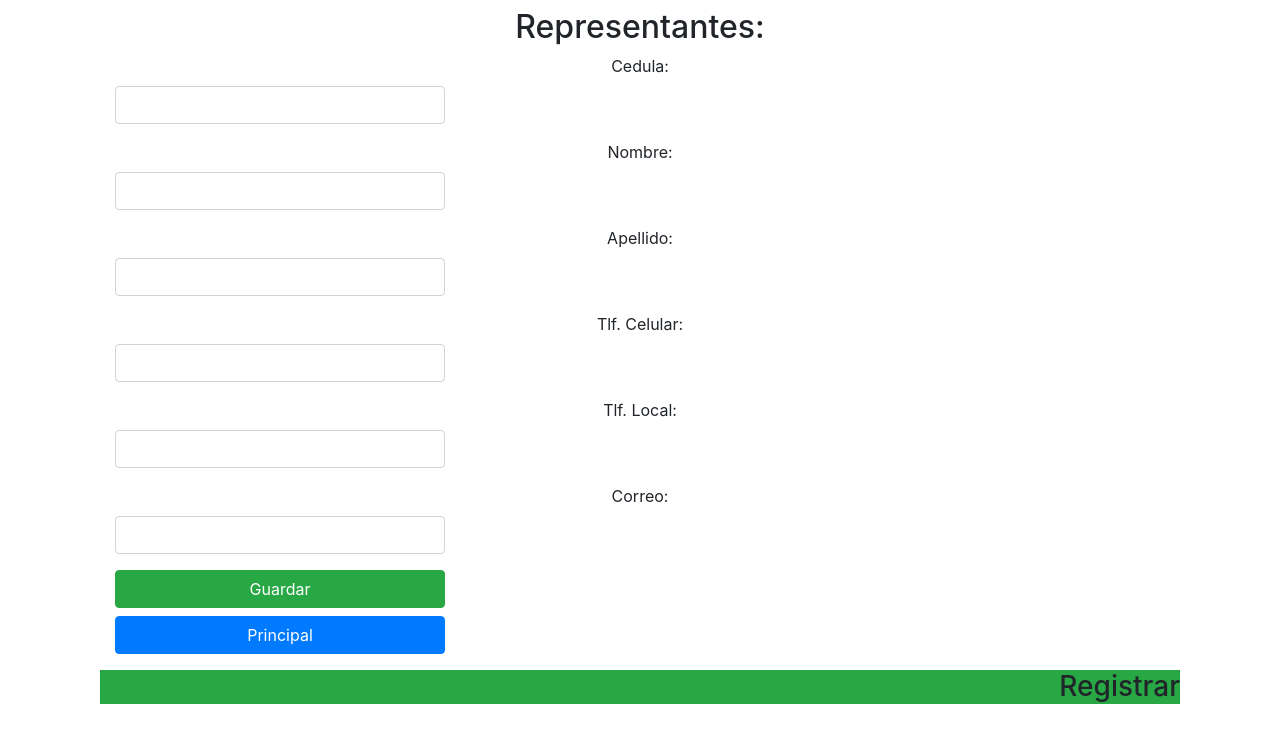
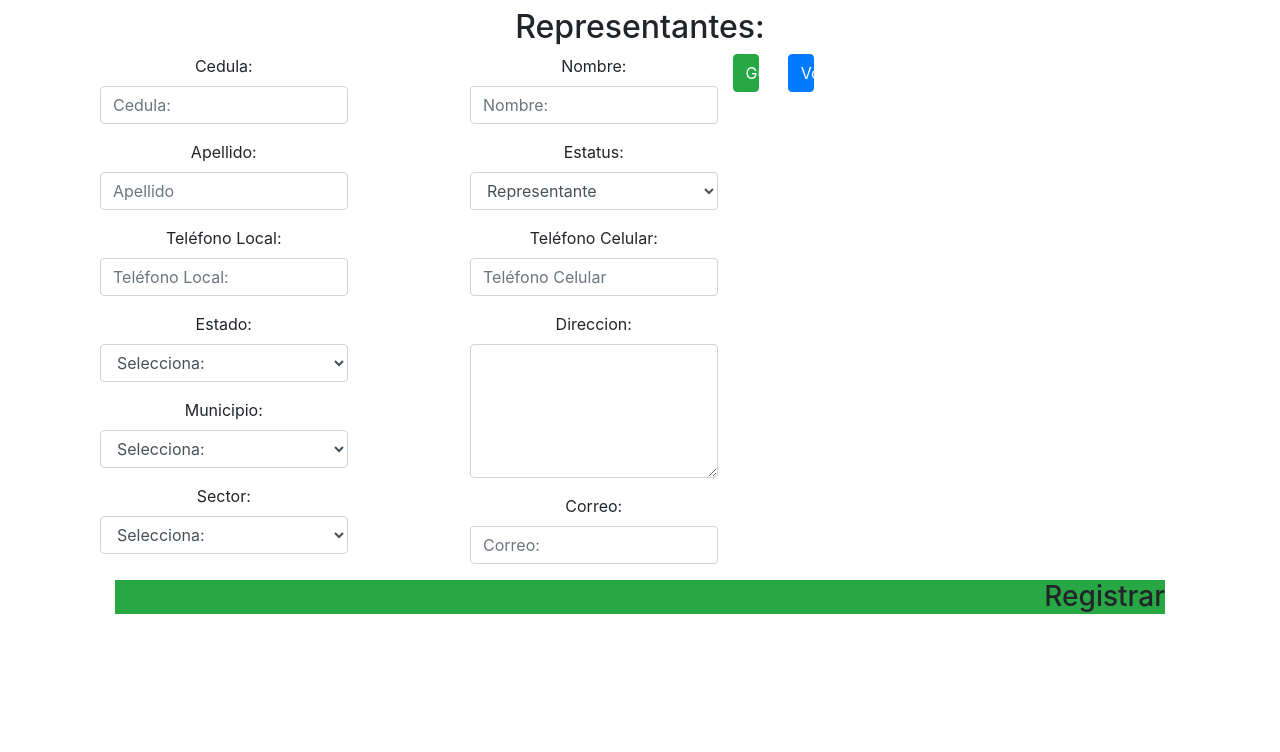
Before and after one commit to gustavokev/preescolar2, a CodeIgniter app: page /preescolar/index.php/representantes/representantes/registrar in a window 1280 px wide. Shown: the part 48-800 px from the top of the page. Run offline with CodeIgniter, Linux system fonts and the light colour scheme; data comes from the database, SQL or seed files in the repository; some libraries are stand-ins or nearby versions.

Commit message:
se trabajo en el registro de repre y docen

```diff
--- a/application/config/database.php
+++ b/application/config/database.php
@@ -77,7 +77,7 @@ $db['default'] = array(
 	'dsn'	=> '',
 	'hostname' => 'localhost',
 	'username' => 'root',
-	'password' => '123456',
+	'password' => '',
 	'database' => 'preescolar',
 	'dbdriver' => 'mysqli',
 	'dbprefix' => '',
--- a/application/controllers/representantes/Representantes.php
+++ b/application/controllers/representantes/Representantes.php
@@ -25,9 +25,9 @@ class Representantes extends CI_Controller {
 
 	public function registrar()
     {
+        $this->data['titulo'] = 'Registrar';
         $this->data['action'] = 'representantes/Representantes/guardar';
-        $this->data['titulo'] = 'Registrar';
-
+        $this->data['estados'] = $this->estados->listar();
         $this->load->view('header', $this->data);
         $this->load->view('representantes/registro', $this->data);
         $this->load->view('footer');
@@ -42,12 +42,15 @@ class Representantes extends CI_Controller {
         $telefono_1 = $this->input->post('telefono_1');
         $telefono_2 = $this->input->post('telefono_2');
         $email = $this->input->post('email');
-
-        $resultado = $this->representantes->guardar($cedula, $nombre_re, $apellido_re, $telefono_1, $telefono_2, $email);
+        $estatus = $this->input->post('estatus');
+        $estados_id = $this->input->post('estados_id');
+        $municipios_id = $this->input->post('municipios_id');
+        $parroquias_id = $this->input->post('parroquias_id');
+        $direccion = $this->input->post('direccion');
+        $resultado = $this->representantes->guardar($cedula, $nombre_re, $apellido_re, $telefono_1, $telefono_2, $email, $estatus, $estados_id, $municipios_id, $parroquias_id, $direccion);
         if($resultado){
             redirect(base_url('representantes/Representantes'));
         }else{
-            // $this->data['metodo'] = 'guardar';
             $this->data['error'] = 'error';
         	$this->data['action'] = 'representantes/Representantes/guardar';
             $this->data['url']   = 'representantes/Representantes';
@@ -62,7 +65,7 @@ class Representantes extends CI_Controller {
         $this->data['action'] = 'representantes/Representantes/editar';
         $this->data['titulo'] = 'Modificar';
         $this->data['representantes'] = $this->representantes->buscar($id);
-        // print_r($this->data);
+        $this->data['estados'] = $this->estados->listar();
         $this->load->view('header', $this->data);
         $this->load->view('representantes/registro', $this->data);
 		$this->load->view('footer');
@@ -77,8 +80,13 @@ class Representantes extends CI_Controller {
         $telefono_1 = $this->input->post('telefono_1');
         $telefono_2 = $this->input->post('telefono_2');
         $email = $this->input->post('email');
+        $estatus = $this->input->post('estatus');
+        $estados_id = $this->input->post('estados_id');
+        $municipios_id = $this->input->post('municipios_id');
+        $parroquias_id = $this->input->post('parroquias_id');
+        $direccion = $this->input->post('direccion');
 
-        $resultado = $this->representantes->editar($id, $cedula, $nombre_re, $apellido_re, $telefono_1, $telefono_2, $email);
+        $resultado = $this->representantes->editar($id, $cedula, $nombre_re, $apellido_re, $telefono_1, $telefono_2, $email, $estatus, $estados_id, $municipios_id, $parroquias_id, $direccion);
         if($resultado){
             redirect(base_url('representantes/Representantes'));
         }else{
@@ -112,40 +120,4 @@ class Representantes extends CI_Controller {
         $this->load->view('representantes/buscar');
         $this->load->view('footer');
     }
-
-    public function getAjaxmunicipio()
-    {
-        if($this->input->is_ajax_request() && $this->input->get("estado"))
-        {
-            $this->load->model("Municipiosmodel");
-            $estadoId = $this->input->get("estado");
-
-            $municipios = $this->municipios->getMunicipios($estadoId);
-
-            $data = array(
-                "municipios" => $municipios,
-
-            );
-
-            echo json_encode($data);
-        }
-    }
-
-    public function getAjaxparroquia()
-    {
-        if($this->input->is_ajax_request() && $this->input->get("municipio"))
-        {
-            $this->load->model("Parroquiasmodel");
-            $municipioId = $this->input->get("municipio");
-
-            $parroquias = $this->parroquias->getParroquias($municipioId);
-
-            $data = array(
-                "parroquias" => $parroquias,
-
-            );
-
-            echo json_encode($data);
-        }
-    }
 }
--- a/application/models/RepresentantesModel.php
+++ b/application/models/RepresentantesModel.php
@@ -10,11 +10,16 @@ class RepresentantesModel extends CI_Model {
     }
     public function listar()
     {
-        $query = $this->db->get($this->tabla);
+        $this->db->select('d.id, d.cedula, d.nombre_re, d.apellido_re, d.telefono_1, d.telefono_2, d.email, d.estatus, d.direccion, e.estado, m.municipio, p.parroquia');
+        $this->db->from($this->tabla.' AS d');
+        $this->db->join('estados AS e', 'e.id=d.estados_id', 'inner');
+        $this->db->join('municipios AS m', 'm.id=d.municipios_id', 'inner');
+        $this->db->join('parroquias AS p', 'p.id=d.parroquias_id', 'inner');
+        $query = $this->db->get();
         return $query->result();
     }
 
-        public function guardar($cedula, $nombre_re, $apellido_re, $telefono_1, $telefono_2, $email)
+        public function guardar($cedula, $nombre_re, $apellido_re, $telefono_1, $telefono_2, $email, $estatus, $estados_id, $municipios_id, $parroquias_id, $direccion)
     {
         $this->db->select('id');
         $this->db->where('cedula', $cedula);
@@ -28,20 +33,29 @@ class RepresentantesModel extends CI_Model {
             'apellido_re' => $apellido_re,
             'telefono_1' => $telefono_1,
             'telefono_2' => $telefono_2,
-            'email' => $email
+            'email' => $email,
+            'estatus' => $estatus,
+            'estados_id' => $estados_id,
+            'municipios_id' => $municipios_id,
+            'parroquias_id' => $parroquias_id,
+            'direccion' => $direccion
             );
         return $this->db->insert($this->tabla, $data);
     }
 
     public function buscar($id)
     {
-        $this->db->select('id, cedula, nombre_re, apellido_re, telefono_1, telefono_2, email');
-        $this->db->where('id', $id);
-        $query = $this->db->get($this->tabla);
+        $this->db->select('d.id, d.cedula, d.nombre_re, d.apellido_re, d.telefono_1, d.telefono_2, d.email, d.estatus, d.estados_id, d.municipios_id, d.parroquias_id, d.direccion, e.estado, m.municipio, p.parroquia');
+        $this->db->from($this->tabla.' AS d');
+        $this->db->join('estados AS e', 'e.id=d.estados_id', 'inner');
+        $this->db->join('municipios AS m', 'm.id=d.municipios_id', 'inner');
+        $this->db->join('parroquias AS p', 'p.id=d.parroquias_id', 'inner');
+        $this->db->where('d.id', $id);
+        $query = $this->db->get();
         return $query->row();
     }
 
-    public function editar($id, $cedula, $nombre_re, $apellido_re, $telefono_1, $telefono_2, $email)
+    public function editar($id, $cedula, $nombre_re, $apellido_re, $telefono_1, $telefono_2, $email, $estatus, $estados_id, $municipios_id, $parroquias_id, $direccion)
     {
         $this->db->select('id');
         $this->db->where('id!=', $id);
@@ -56,7 +70,12 @@ class RepresentantesModel extends CI_Model {
             'apellido_re' => $apellido_re,
             'telefono_1' => $telefono_1,
             'telefono_2' => $telefono_2,
-            'email' => $email
+            'email' => $email,
+            'estatus' => $estatus,
+            'estados_id' => $estados_id,
+            'municipios_id' => $municipios_id,
+            'parroquias_id' => $parroquias_id,
+            'direccion' => $direccion
             );
         $this->db->where('id', $id);
         $resultado = $this->db->update($this->tabla, $data);
--- a/application/views/representantes/registro.php
+++ b/application/views/representantes/registro.php
@@ -17,6 +17,14 @@
         $telefono_1 = '';
         $telefono_2 = '';
         $email = '';
+        $estatus = '';
+        $estados_id = '';
+        $estado = '';
+        $municipios_id = '';
+        $municipio = '';
+        $parroquias_id = '';
+        $parroquia = '';
+        $direccion = '';
 
         if(isset($id)){
             $cedula = $representantes->cedula;
@@ -25,7 +33,14 @@
             $telefono_1 = $representantes->telefono_1;
             $telefono_2 = $representantes->telefono_2;
             $email = $representantes->email;
-
+            $estatus = $representantes->estatus;
+            $estados_id = $representantes->estados_id;
+            $estado = $representantes->estado;
+            $municipios_id = $representantes->municipios_id;
+            $municipio = $representantes->municipio;
+            $parroquias_id = $representantes->parroquias_id;
+            $parroquia = $representantes->parroquia;
+            $direccion = $representantes->direccion;
 
             ?>
             <input type="hidden" name="id" value="<?php echo $id?>">
@@ -34,54 +49,94 @@
         }
         ?>
 
-    <div class="form-group has-success">
-        <label for="cedula" class="control-label col-md-4">Cedula: </label>
-        <div class="col-md-4">
-        <input type="text" class="form-control" id="cedula" name="cedula" value="<?php echo $cedula?>" placeholder="">
+    <div class="row">
+
+    <div class="col-md-3 col-md-offset-2">
+        <label for="cedula" class="control-label">Cedula: </label>
+            <div class="form-group">
+                <em><input type="text" class="form-control" id="cedula" name="cedula" value="<?php echo $cedula?>" placeholder="Cedula:"></em>
+            </div>
+
+        <label for="apellido_re" class="control-label">Apellido: </label>
+            <div class="form-group">
+                <em><input type="text" class="form-control" id="apellido_re" name="apellido_re" value="<?php echo $apellido_re?>" placeholder="Apellido"></em>
+            </div>
+
+        <label for="telefono_2" class="control-label">Teléfono Local: </label>
+            <div class="form-group">
+                <em><input type="text" class="form-control" id="telefono_2" name="telefono_2" value="<?php echo $telefono_2?>" placeholder="Teléfono Local:"></em>
+            </div>
+
+        <label for="estados_id" class="control-label">Estado: </label>
+            <div class="form-group">
+                <em><select name="estados_id" id="estados_id" class="form-control">
+                    <option class="text-primary bg-success" value="<?php echo $estados_id?>">Selecciona: <?php echo $estado?></option>
+                        <option class="bg-danger text-center text-danger" value="">Nuevo Estado:</option>
+                            <?php
+                             foreach ($estados as $estado) {
+                            ?>
+                        <option class="bg-warning" value="<?php echo $estado->id; ?>"><?php echo $estado->estado ?></option>
+                        <?php
+                        }
+                    ?>
+                </select></em>
+            </div>
+
+        <label for="municipios_id" class="control-label">Municipio: </label>
+            <div class="form-group">
+                <em><select name="municipios_id" id="municipios_id" class="form-control">
+                    <option class="text-primary bg-success" value="<?php echo $municipios_id?>">Selecciona: <?php echo $municipio?></option>
+                </select></em>
+            </div>
+
+        <label for="parroquias_id" class="control-label">Sector: </label>
+            <div class="form-group">
+                <em><select name="parroquias_id" id="parroquias_id" class="form-control">
+                    <option class="text-primary bg-success" value="<?php echo $parroquias_id?>">Selecciona: <?php echo $parroquia?></option>
+                </select></em>
+            </div>
         </div>
-    </div>
 
-    <div class="form-group has-warning">
-        <label for="nombre_re" class="control-label col-md-4">Nombre: </label>
-    <div class="col-md-4">
-        <input type="text" class="form-control" id="nombre_re" name="nombre_re" value="<?php echo $nombre_re?>" placeholder="">
+    <div class="col-md-1"></div>
+
+    <div class="col-md-3">
+        <label for="nombre_re" class="control-label">Nombre: </label>
+            <div class="form-group">
+                <em><input type="text" class="form-control" id="nombre_re" name="nombre_re" value="<?php echo $nombre_re?>" placeholder="Nombre:"></em>
+            </div>
+
+        <label for="estatus" class="control-label">Estatus: </label>
+            <div class="form-group">
+                <em><select name="estatus" id="estatus" class="form-control">
+                    <option value="r">Representante</option>
+                </select></em>
+            </div>
+
+        <label for="telefono_1" class="control-label">Teléfono Celular: </label>
+            <div class="form-group">
+                <em><input type="text" class="form-control" id="telefono_1" name="telefono_1" value="<?php echo $telefono_1?>" placeholder="Teléfono Celular"></em>
+            </div>
+
+        <label for="direccion" class="control-label">Direccion:</label>
+            <div class="form-group">
+                <textarea bg-danger rows="5" name="direccion" id="direccion" class="form-control text-left" placeholder="Escriba nombre de Calle y N° de casa:"><?php echo $direccion?>
+                </textarea>
+            </div>
+
+        <label for="email" class="control-label">Correo: </label>
+            <div class="form-group">
+                <em><input type="text" class="form-control" id="email" name="email" value="<?php echo $email?>" placeholder="Correo:"></em>
+            </div>
         </div>
-    </div>
 
-    <div class="form-group has-error">
-        <label for="apellido_re" class="control-label col-md-4">Apellido: </label>
-        <div class="col-md-4">
-        <input type="text" class="form-control" id="apellido_re" name="apellido_re" value="<?php echo $apellido_re?>" placeholder="">
+    <div class="row">
+
+        <div class="col-md-3 col-md-offset-2">
+            <button type="submit" class="btn btn-success btn-block">Guardar</button>
         </div>
-    </div>
 
-    <div class="form-group has-warning">
-        <label for="telefono_1" class="control-label col-md-4">Tlf. Celular: </label>
-        <div class="col-md-4">
-        <input type="text" class="form-control" id="telefono_1" name="telefono_1" value="<?php echo $telefono_1?>" placeholder="">
-        </div>
-    </div>
-
-    <div class="form-group has-error">
-        <label for="telefono_2" class="control-label col-md-4">Tlf. Local: </label>
-        <div class="col-md-4">
-        <input type="text" class="form-control" id="telefono_2" name="telefono_2" value="<?php echo $telefono_2?>" placeholder="">
-        </div>
-    </div>
-
-    <div class="form-group has-success">
-        <label for="email" class="control-label col-md-4">Correo: </label>
-        <div class="col-md-4">
-        <input type="text" class="form-control" id="email" name="email" value="<?php echo $email?>" placeholder="">
-        </div>
-    </div>
-
-
-
-    <div class="form-group">
-        <div class="col-md-4 col-md-offset-4">
-            <button type="submit" class="btn btn-success btn-block">Guardar</button>
-            <a class="btn btn-primary btn-block" href="<?php echo base_url('representantes/Representantes')?>">Principal</a>
+        <div class="col-md-3 col-md-offset-1">
+            <a class="btn btn-primary btn-block" href="<?php echo base_url('representantes/Representantes')?>">Volver</a>
         </div>
     </div>
 
@@ -96,5 +151,4 @@
        }
     ?>
 
-
     </div>
```
Also changed, not shown: application/views/docentes/registro.php (+70 -81 lines).
